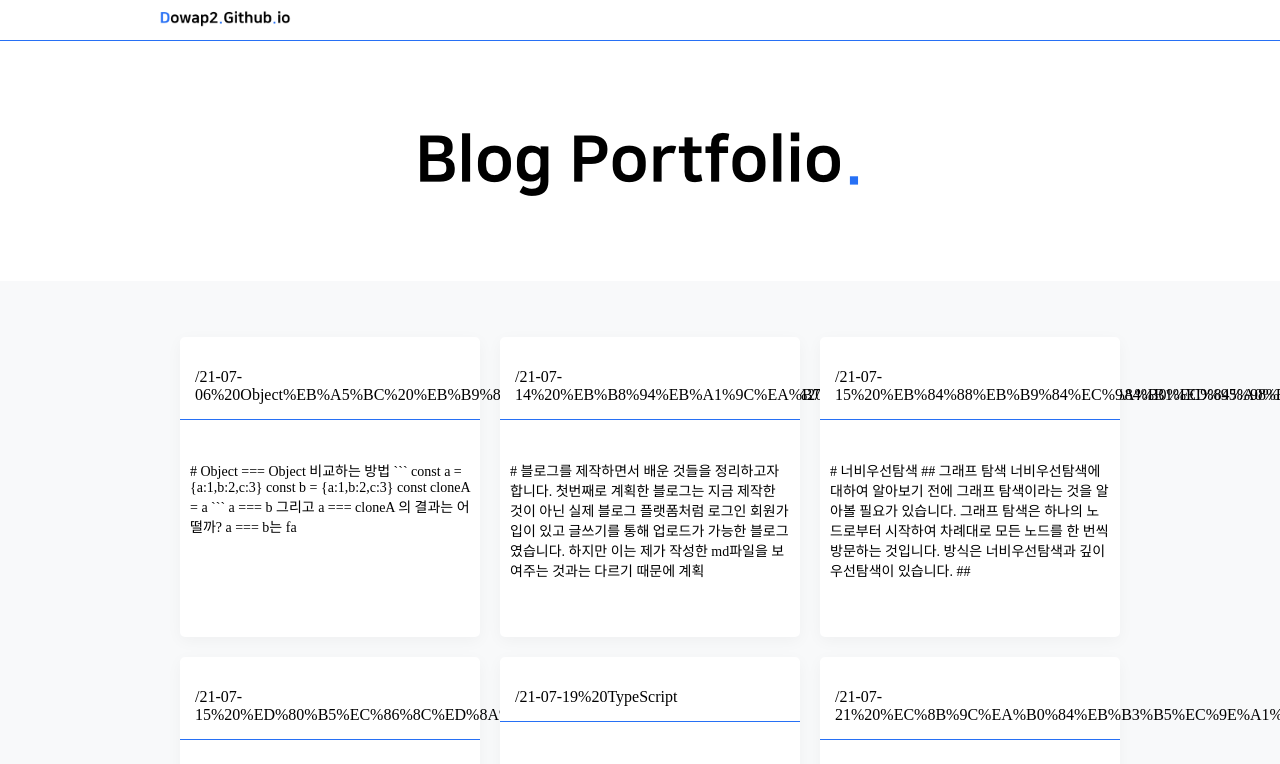
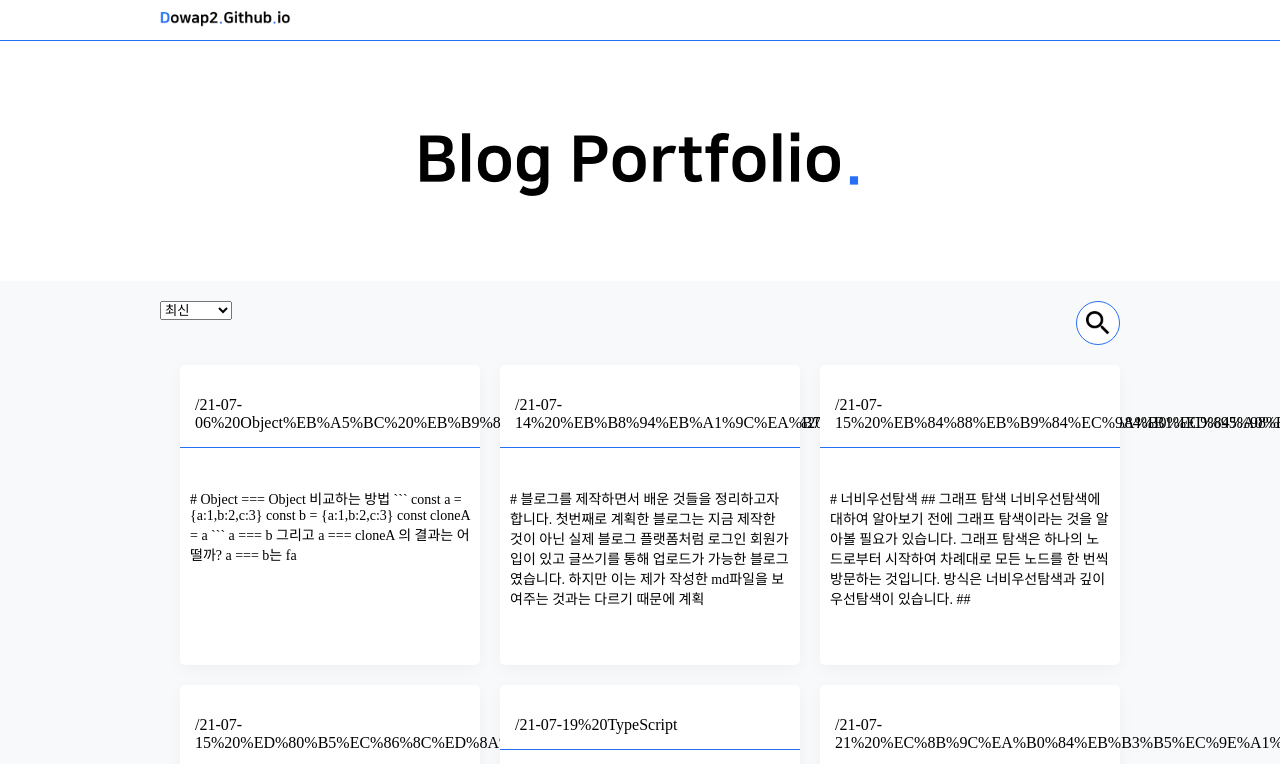
Before and after one commit to Dowap2/dowap2.github.io, a React (Create React App) app: page / in a window 1280 px wide. Shown: the top 764 px of the page. Built offline with nearby package versions, Linux system fonts and the light colour scheme.

Commit message:
add searchBar

```diff
--- a/src/Blog/Main/MainComponent.jsx
+++ b/src/Blog/Main/MainComponent.jsx
@@ -1,8 +1,10 @@
 import { List } from "./List/List";
+import TabContainer from "./Tab/TabContainer";
 
 export function MainComponent() {
   return (
     <div>
+      <TabContainer />
       <List />
     </div>
   );
--- /dev/null
+++ b/src/Blog/Main/Tab/TabComponent.jsx
@@ -0,0 +1,48 @@
+import Search from "../../../Img/Search.png";
+import styled from "styled-components";
+import { useSelector } from "react-redux";
+
+const SearchBar = styled.div`
+  display: flex;
+  float: right;
+  background: #ffffff;
+  border-radius: 40px;
+  border: 1px solid #2770f5;
+  width: ${props => (props.searchState ? "32px" : "400px")};
+  padding: ${props => (props.searchState ? "5px" : "5px")};
+  height: 32px;
+`;
+const SearchIcon = styled.img`
+  width: 32px;
+  height: 32px;
+`;
+const SearchInput = styled.input`
+  display: ${props => (props.searchState ? "none" : "block")};
+  width: 100%;
+  background: none;
+  border: 0;
+  outline: none;
+  padding: 0;
+`;
+
+export function TabComponent(props) {
+  const searchState = useSelector(state => state.searchState.searchState);
+  console.log(searchState);
+  return (
+    <div>
+      <select name="최신" id="">
+        <option value="최신">최신</option>
+        <option value="최신역순">최신역순</option>
+      </select>
+      <SearchBar searchState={searchState}>
+        <SearchInput type="text" placeholder="검색" />
+        <SearchIcon
+          src={Search}
+          alt=""
+          searchState={searchState}
+          onClick={e => props.onChange(!searchState)}
+        />
+      </SearchBar>
+    </div>
+  );
+}
--- /dev/null
+++ b/src/Blog/Main/Tab/TabContainer.jsx
@@ -0,0 +1,18 @@
+import React from "react";
+import { connect } from "react-redux";
+import * as searchState from "../../../store/modules/searchState";
+import { TabComponent } from "./TabComponent";
+
+const TabContainer = props => {
+  return <TabComponent onChange={props.search} />;
+};
+
+const mapStateToProps = state => {
+  return state;
+};
+
+const mapDispatchToProps = dispatch => ({
+  search: search => dispatch(searchState.ChangeSearchState(search))
+});
+
+export default connect(mapStateToProps, mapDispatchToProps)(TabContainer);
--- a/src/store/modules/index.js
+++ b/src/store/modules/index.js
@@ -1,8 +1,10 @@
 import { combineReducers } from "redux";
 import languageState from "./languageState";
 import mdFileState from "./mdFileState";
+import searchState from "./searchState";
 
 export default combineReducers({
   languageState,
-  mdFileState
+  mdFileState,
+  searchState
 });
--- /dev/null
+++ b/src/store/modules/searchState.js
@@ -0,0 +1,20 @@
+import { createAction } from "redux-actions";
+
+const SEARCHSTATE = "SEARCHSTATE";
+
+export const ChangeSearchState = createAction(SEARCHSTATE);
+
+const initalState = {
+  searchState: true
+};
+
+export default function reducer(state = initalState, action) {
+  switch (action.type) {
+    case SEARCHSTATE: {
+      return { searchState: action.payload };
+    }
+    default: {
+      return state;
+    }
+  }
+}
```
Also changed, not shown: src/Img/Search.png (added), src/store/modules/modalState.js (renamed from src/store/modules/modalState.jsx).
